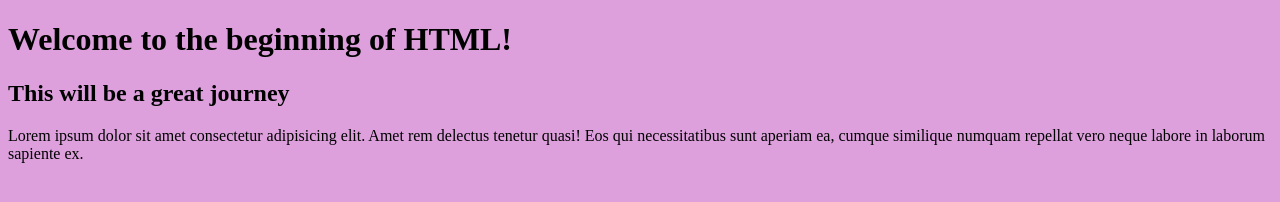
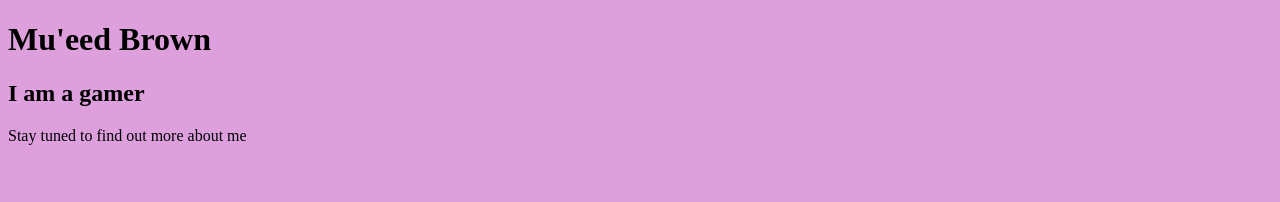
Before and after one commit to Mu-eed/practice, a plain HTML site: page index.html in a window 1280 px wide. Drawn offline with Linux system fonts and the light colour scheme.

Commit message:
initial push

```diff
--- a/index.html
+++ b/index.html
@@ -7,8 +7,8 @@
     <title>Document</title>
 </head>
 <body style="background: plum">
-   <h1>Welcome to the beginning of HTML!</h1>
-   <h2>This will be a great journey</h2>
-   <p>Lorem ipsum dolor sit amet consectetur adipisicing elit. Amet rem delectus tenetur quasi! Eos qui necessitatibus sunt aperiam ea, cumque similique numquam repellat vero neque labore in laborum sapiente ex.</p>
+   <h1>Mu'eed Brown</h1>
+   <h2>I am a gamer</h2>
+   <p>Stay tuned to find out more about me</p>
 </body>
 </html>
```
